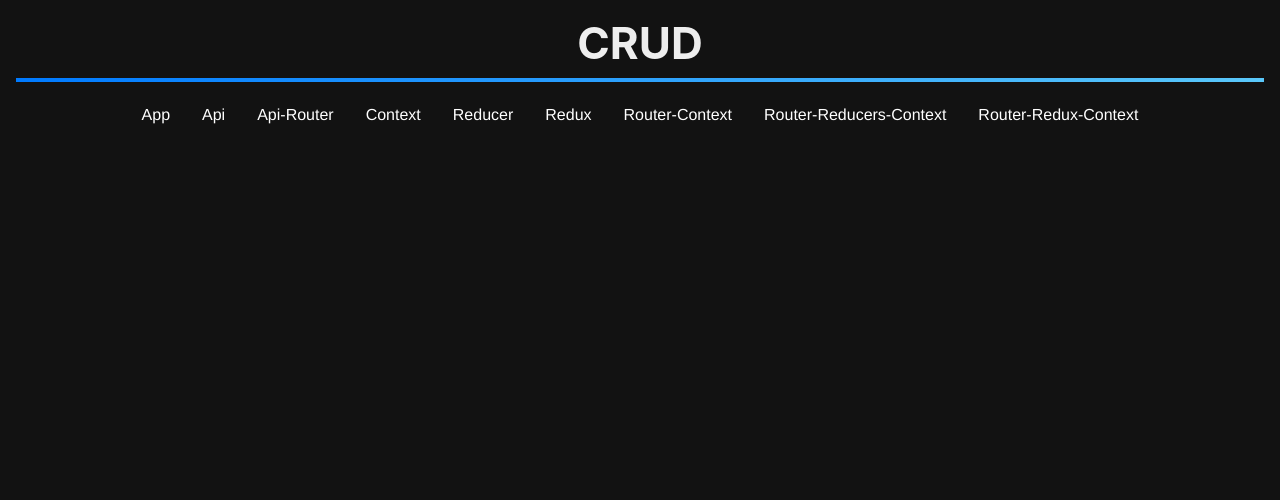
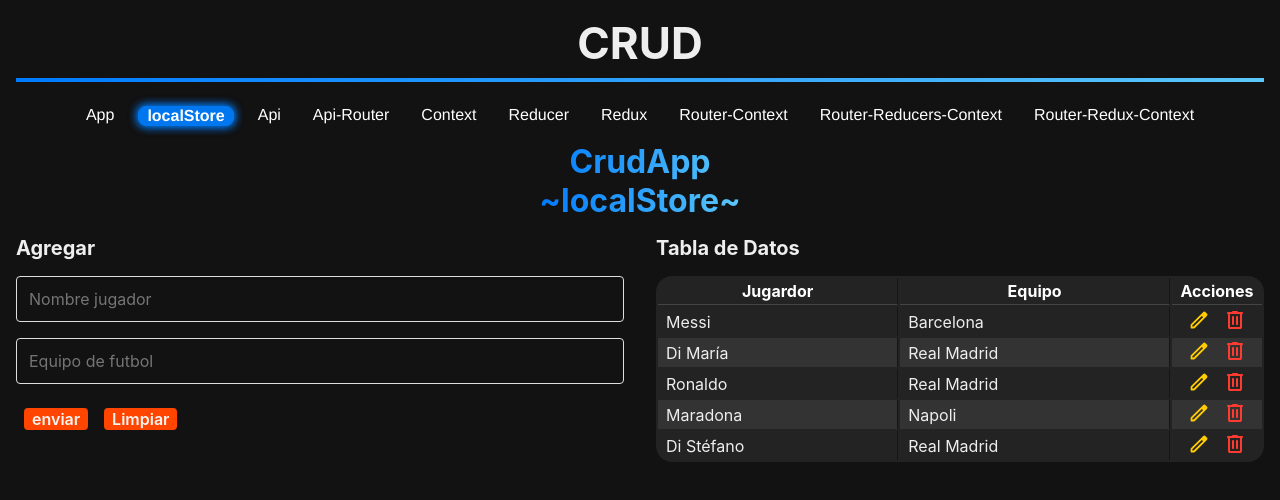
Before and after one commit to fergsosa/react-app-crud, a React (Vite) app: page /#/localStore in a window 1280 px wide. Shown: the top 500 px of the page. Built offline with nearby package versions, Linux system fonts and the light colour scheme.

Commit message:
Feat: Se agrego CRUD localStorage

```diff
--- /dev/null
+++ b/src/CRUD/0-crud/CrudApp-localStore.jsx
@@ -0,0 +1,67 @@
+import React, { useEffect, useState } from "react";
+import CrudForm from "./CrudForm";
+import CrudTable from "./CrudTable";
+
+const inicialDb = [
+  { id: 0, player: "Messi", team: "Barcelona" },
+  { id: 1, player: "Di María", team: "Real Madrid" },
+  { id: 3, player: "Ronaldo", team: "Real Madrid" },
+  { id: 4, player: "Maradona", team: "Napoli" },
+  { id: 5, player: "Di Stéfano", team: "Real Madrid" },
+];
+
+export const CrudApp_LocalStore = () => {
+  const [db, setDb] = useState(inicialDb);
+  const [dataToEdit, setDataToEdit] = useState(null);
+  const [fadeClass, setFadeClass] = useState("");
+
+  useEffect(() => {
+    const storedData = localStorage.getItem("myData");
+    setFadeClass("fade-in");
+    if (storedData) setDb(JSON.parse(storedData));
+  }, []);
+
+  const createData = (data) => {
+    data.id = Date.now();
+    // console.log(data);
+    localStorage.setItem("myData", JSON.stringify([...db, data]));
+    setDb([...db, data]);
+  };
+  const updateData = (data) => {
+    let newData = db.map((el) => (el.id === data.id ? data : el));
+    setDb(newData);
+    localStorage.setItem("myData", JSON.stringify(newData));
+  };
+  const deleteData = (id) => {
+    let isDetele = window.confirm(
+      `¿Estas seguro de eliminar el registro con el id "${id}?"`
+    );
+
+    if (isDetele) {
+      let newData = db.filter((el) => el.id !== id);
+      setDb(newData);
+      localStorage.setItem("myData", JSON.stringify(newData));
+    } else return;
+  };
+
+  return (
+    <div className={fadeClass}>
+      <h2 className="title-component">
+        CrudApp <br /> ~localStore~
+      </h2>
+      <article className="grid-1-2">
+        <CrudForm
+          createData={createData}
+          updateData={updateData}
+          dataToEdit={dataToEdit}
+          setDataToEdit={setDataToEdit}
+        />
+        <CrudTable
+          data={db}
+          setDataToEdit={setDataToEdit}
+          deleteData={deleteData}
+        />
+      </article>
+    </div>
+  );
+};
--- a/src/CRUD/0-crud/index.js
+++ b/src/CRUD/0-crud/index.js
@@ -1,2 +1,3 @@
 export * from "./CrudApi";
 export * from "./CrudApp";
+export * from "./CrudApp-localStore";
--- a/src/CRUD/Crud.jsx
+++ b/src/CRUD/Crud.jsx
@@ -1,5 +1,5 @@
-import { BrowserRouter, HashRouter, Route, Routes } from "react-router-dom";
-import { CrudApi, CrudApp } from "./0-crud";
+import { HashRouter, Route, Routes } from "react-router-dom";
+import { CrudApi, CrudApp_LocalStore, CrudApp } from "./0-crud";
 import CrudApiRouter from "./1-crud-router/CrudApi";
 import AppContext from "./2-crud-context/AppContext";
 import CrudApiReducer from "./3-crud-reducers/CrudApi";
@@ -23,6 +23,7 @@ function Crud() {
         <NavBar />
         <Routes>
           <Route path="/" element={<CrudApp />} />
+          <Route path="/localStore" element={<CrudApp_LocalStore />} />
           <Route path="/crudApi" element={<CrudApi />} />
           <Route path="/CrudApiRouter/*" element={<CrudApiRouter />} />
           <Route path="/AppContext" element={<AppContext />} />
--- a/src/CRUD/components/NavBar.jsx
+++ b/src/CRUD/components/NavBar.jsx
@@ -5,6 +5,7 @@ function NavBar() {
   return (
     <nav>
       <NavLink to="/">App</NavLink>
+      <NavLink to="/localStore">localStore</NavLink>
       <NavLink to="/crudApi">Api</NavLink>
       <NavLink to="/CrudApiRouter">Api-Router</NavLink>
       <NavLink to="/AppContext">Context</NavLink>
```
